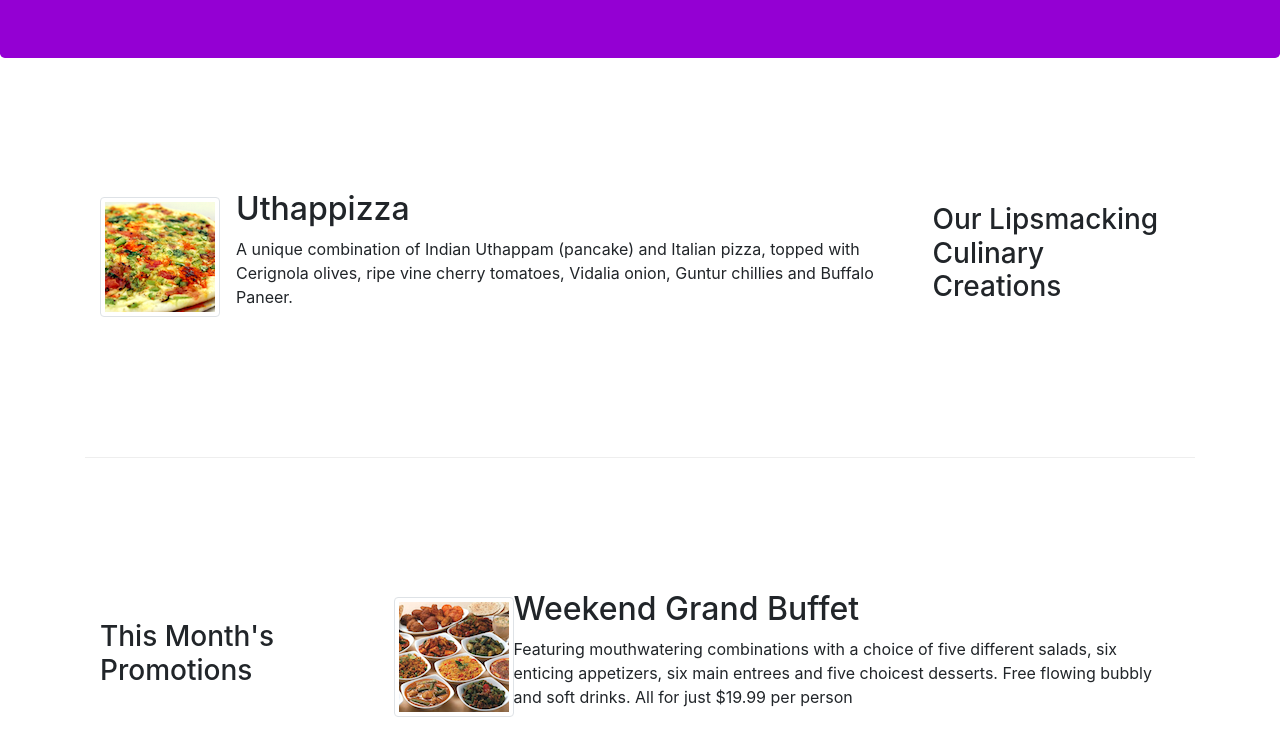
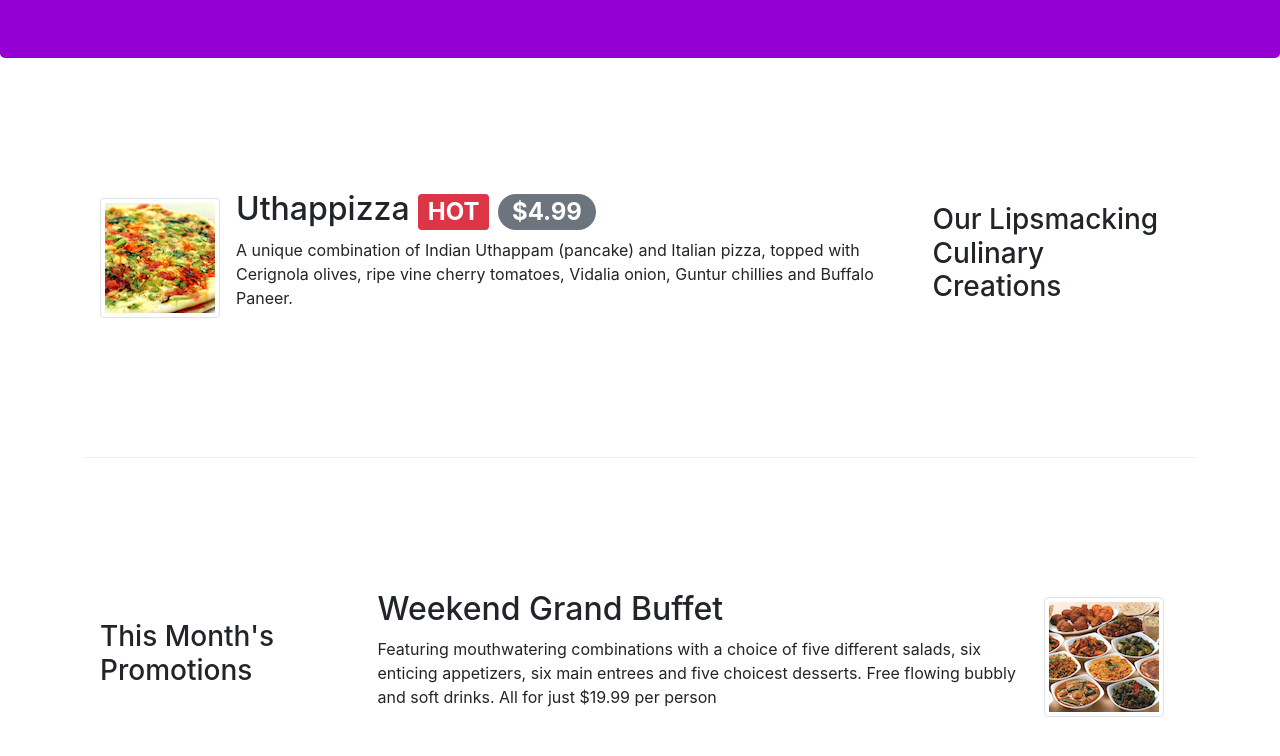
Before and after one commit to Mann18/bootstrap, a website: page index.html in a window 1280 px wide. Shown: the part 276-1032 px from the top of the page. Drawn offline with nearby package versions, Linux system fonts and the light colour scheme.

Commit message:
Alerting Users

```diff
--- a/index.html
+++ b/index.html
@@ -60,7 +60,7 @@
 
                     <img class="d-flex mr-3 img-thumbnail align-self-center" src="img/uthappizza.png" alt="Uthappizza">
                     <div class="media-body">
-                        <h2 class="mt-0">Uthappizza</h2>
+                        <h2 class="mt-0 media-head">Uthappizza <span class="badge badge-danger">HOT </span> <span class="badge badge-pill badge-secondary">$4.99</span></h2>
                     <p>A unique combination of Indian Uthappam (pancake) and Italian pizza, topped with Cerignola olives, ripe vine cherry tomatoes, Vidalia onion, Guntur chillies and Buffalo Paneer.</p>
 
                     </div>
@@ -79,12 +79,13 @@
             </div>
             <div class="col col-sm order-sm-last col-md">
                 <div class="media">
-                    <img class="d-flex ml-3 img-thumbnail align-self-center"  src="img/buffet.png" alt="buffet">
                     <div class="media-body">
                         <h2 class="mt-0">Weekend Grand Buffet</h2>
                 <p>Featuring mouthwatering combinations with a choice of five different salads, six enticing appetizers, six main entrees and five choicest desserts. Free flowing bubbly and soft drinks. All for just $19.99 per person </p>
 
                     </div>
+                    <img class="d-flex img-thumbnail mr-3 align-self-center"  src="img/buffet.png" alt="buffet">
+
                 </div>
                </div>
         </div>
```
